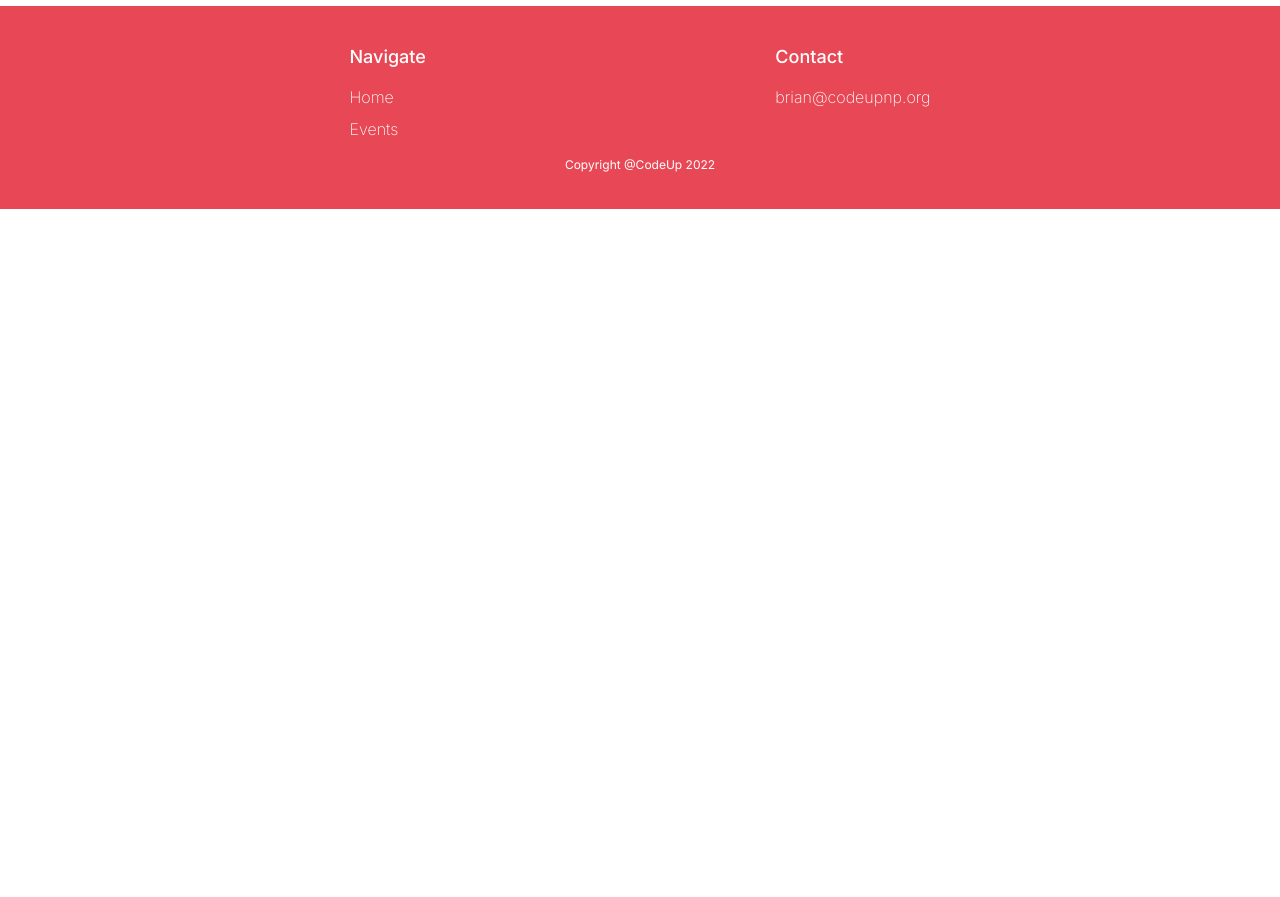
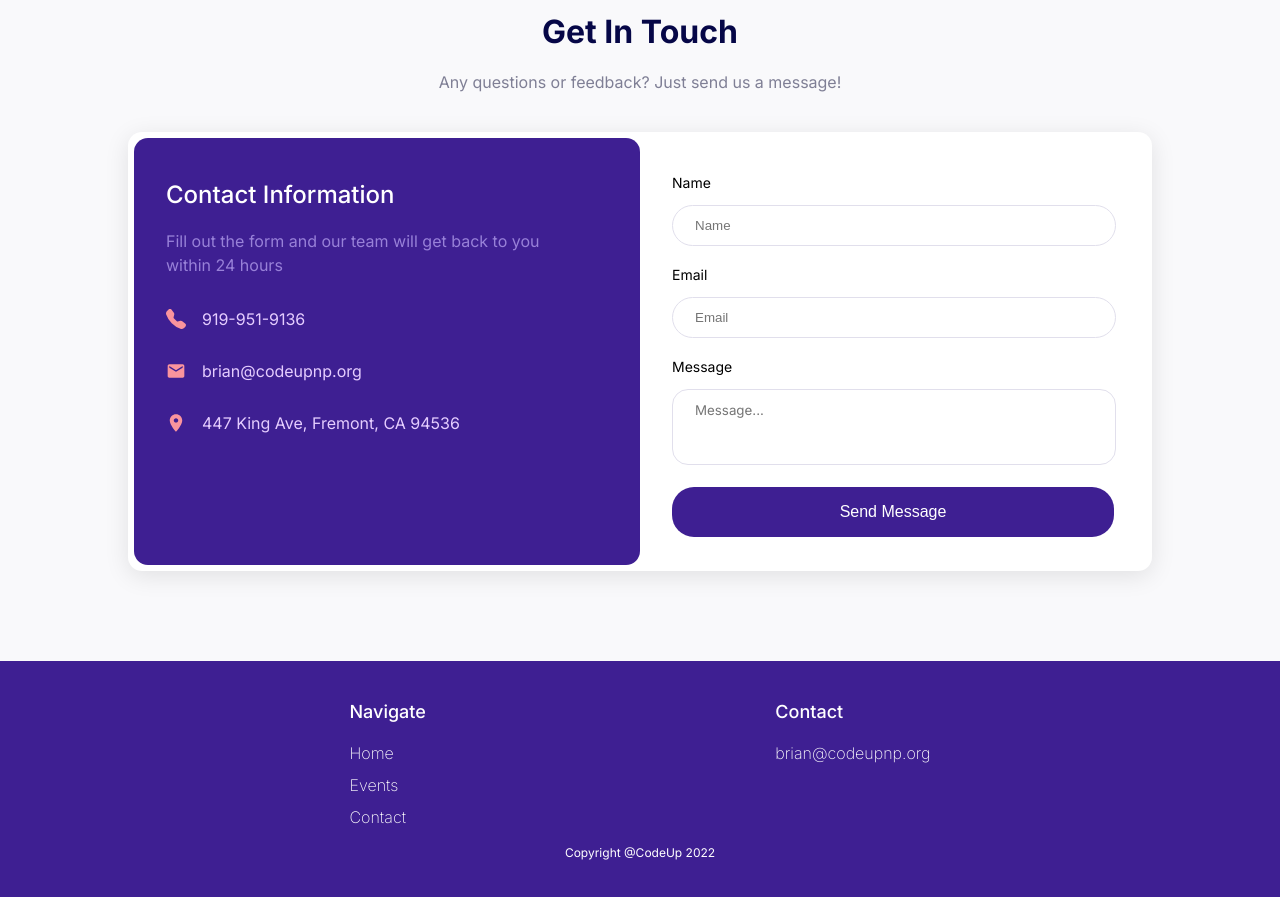
Before and after one commit to RationalChestnut/CodeUp, a React (Create React App) app: page / in a window 1280 px wide. Shown: the part 1240-2137 px from the top of the page. Before the commit the page ends 1449 px from the top, so only its background shows below. Built offline with nearby package versions, Linux system fonts and the light colour scheme.

Commit message:
Added contact form

```diff
--- a/src/App.css
+++ b/src/App.css
@@ -1,6 +1,7 @@
 .main-content {
   width: 100%;
   height: 100%;
+  background-color: #f9f9fb;
 }
 
 .page-padding {
--- a/src/App.js
+++ b/src/App.js
@@ -12,7 +12,7 @@ function App() {
       <div className="page-padding">
         <Home />
         <Events />
-        {/* <Contact /> */}
+        <Contact />
       </div>
       <Footer />
     </div>
--- a/src/components/Footer/Footer.component.js
+++ b/src/components/Footer/Footer.component.js
@@ -12,6 +12,9 @@ export const Footer = () => {
           </a>
           <a href="#events" className={styles.links}>
             Events
+          </a>
+          <a href="#contact" className={styles.links}>
+            Contact
           </a>
         </div>
         <div className={styles.section}>
--- a/src/components/Footer/Footer.module.css
+++ b/src/components/Footer/Footer.module.css
@@ -1,6 +1,6 @@
 .footerContainer {
   width: 100%;
-  background-color: #e84855;
+  background-color: #3e1f92;
   margin-top: 2%;
   padding: 25px 0px;
 }
--- a/src/components/Navbar/Navbar.component.js
+++ b/src/components/Navbar/Navbar.component.js
@@ -22,6 +22,9 @@ const Navbar = () => {
           <a href="#events" className={styles.link}>
             Events
           </a>
+          <a href="#contact" className={styles.link}>
+            Contact
+          </a>
           <button className={styles.button}>Donate</button>
         </div>
       </div>
@@ -33,6 +36,9 @@ const Navbar = () => {
             onClick={() => setShowItems(false)}
           >
             Events
+          </a>
+          <a href="#contact" className={styles.mobileLink}>
+            Contact
           </a>
           <button
             className={styles.mobileButton}
--- a/src/pages/Contact/Contact.module.css
+++ b/src/pages/Contact/Contact.module.css
@@ -1,19 +1,119 @@
-.formSection {
-  display: flex;
-  flex-direction: column;
+.contactPageContainer {
+  margin-top: 100px;
 }
 
-.input {
-  width: 200px;
-  border: none;
-  border-bottom: 1.5px solid #b3b3b3;
+.contactFormContainer {
+  display: flex;
+  background-color: white;
+  box-shadow: 0px 5px 25px 0px rgba(0, 0, 0, 0.1);
+  margin-top: 40px;
+  padding: 6px;
+  border-radius: 14px;
+}
+
+.contactInfo {
+  background-color: #3e1f92;
+  padding: 22px 32px;
+  border-radius: 14px;
+  color: #e5cdff;
+  width: 100%;
+}
+
+.formDescription {
+  color: #9881d8;
+  max-width: 90%;
+  line-height: 24px;
+}
+
+.contactInformationTitle {
+  color: white;
+  font-weight: 500;
+}
+
+.contactTitle {
+  text-align: center;
+  color: #060747;
+}
+.contactSubDescription {
+  text-align: center;
+  color: #7f7f95;
+}
+
+.contactMethod {
+  display: flex;
+  align-items: center;
+}
+
+.icon {
+  font-size: 20px;
+  padding-right: 16px;
+  color: #fa949d;
+}
+
+.formContainer {
+  padding: 22px 32px;
+  width: 100%;
+  height: 100%;
+}
+
+.textInput {
+  width: 90%;
+  padding: 12px 22px;
+  border-radius: 22px;
+  border: 1px solid #e1dfec;
   outline: none;
 }
 
-.label {
-  color: #b3b3b3;
+.formSection {
+  padding-bottom: 6px;
 }
 
-.input:focus {
-  border-bottom: 1.5px solid #e84855;
+.label {
+  font-size: 14px;
 }
+
+.textInput:hover {
+  border-color: #3e1f92;
+  transition: 0.5s;
+}
+
+.textarea {
+  resize: none;
+  font-family: "Inter", sans-serif;
+  height: 50px;
+  border-radius: 16px;
+}
+
+.submitButton {
+  width: 100%;
+  padding: 16px 32px;
+  border-radius: 22px;
+  border: none;
+  color: white;
+  font-size: 16px;
+  background-color: #3e1f92;
+  margin-top: 12px;
+}
+
+.submitButton:hover {
+  background-color: #50359b;
+  cursor: pointer;
+}
+
+@media screen and (max-width: 800px) {
+  .contactFormContainer {
+    flex-direction: column;
+    padding: 12px;
+  }
+  .formContainer {
+    padding: 0px;
+    box-sizing: border-box;
+  }
+  .contactInfo {
+    box-sizing: border-box;
+  }
+  .textInput {
+    width: 100%;
+    box-sizing: border-box;
+  }
+}
--- a/src/pages/Contact/Contact.page.js
+++ b/src/pages/Contact/Contact.page.js
@@ -1,19 +1,83 @@
 import React from "react";
 import styles from "./Contact.module.css";
+import { BsFillTelephoneFill } from "react-icons/bs";
+import { MdEmail } from "react-icons/md";
+import { IoMdPin } from "react-icons/io";
 
 export const Contact = () => {
   return (
-    <div className={styles.formContainer}>
-      <h1>Get In Touch</h1>
-      <div className={styles.formContainer}>
-        <div className={styles.contactInfo}></div>
-        <div className={styles.form}>
-          <div className={styles.formSection}>
-            <label for="name" className={styles.label}>
-              Your name
-            </label>
-            <input type="text" className={styles.input} />
+    <div className={styles.contactPageContainer} id="contact">
+      <h1 className={styles.contactTitle}>Get In Touch</h1>
+      <p className={styles.contactSubDescription}>
+        Any questions or feedback? Just send us a message!
+      </p>
+      <div className={styles.contactFormContainer}>
+        <div className={styles.contactInfo}>
+          <h2 className={styles.contactInformationTitle}>
+            Contact Information
+          </h2>
+          <p className={styles.formDescription}>
+            Fill out the form and our team will get back to you within 24 hours
+          </p>
+          <div className={styles.contactMethod}>
+            <BsFillTelephoneFill className={styles.icon} />
+            <p>919-951-9136</p>
           </div>
+          <div className={styles.contactMethod}>
+            <MdEmail className={styles.icon} />
+            <p>brian@codeupnp.org</p>
+          </div>
+          <div className={styles.contactMethod}>
+            <IoMdPin className={styles.icon} />
+            <p>447 King Ave, Fremont, CA 94536</p>
+          </div>
+        </div>
+        <div className={styles.formContainer}>
+          <form
+            className={styles.form}
+            action="https://getform.io/f/472da4d4-f857-42c5-b1bd-eeb959d7ed81"
+            method="POST"
+          >
+            <div className={styles.formSection}>
+              <p className={styles.label}>Name</p>
+              <input
+                type="text"
+                name="name"
+                className={styles.textInput}
+                placeholder="Name"
+                required
+              />
+            </div>
+            <div className={styles.formSection}>
+              <p className={styles.label}>Email</p>
+              <input
+                type="text"
+                name="email"
+                className={styles.textInput}
+                placeholder="Email"
+                required
+              />
+            </div>
+            <div className={styles.formSection}>
+              <p className={styles.label}>Message</p>
+              <textarea
+                className={`${styles.textInput} ${styles.textarea}`}
+                placeholder="Message..."
+                required
+                name="message"
+              ></textarea>
+            </div>
+            <div className={styles.formSection}>
+              <button
+                type="text"
+                className={styles.submitButton}
+                placeholder="Email"
+                required
+              >
+                Send Message
+              </button>
+            </div>
+          </form>
         </div>
       </div>
     </div>
--- a/src/pages/Events/Events.module.css
+++ b/src/pages/Events/Events.module.css
@@ -1,12 +1,13 @@
 .eventsPageContainer {
-  margin-top: 10%;
+  margin-top: 100px;
 }
 
 .eventContainer {
-  border: 1px solid #dfdfdf;
   border-radius: 15px;
   padding: 22px;
   display: flex;
+  background-color: white;
+  box-shadow: 0px 5px 25px 0px rgba(0, 0, 0, 0.05);
 }
 
 .eventTitle {
--- a/src/pages/Home/Home.module.css
+++ b/src/pages/Home/Home.module.css
@@ -67,6 +67,7 @@
 @media screen and (max-width: 800px) {
   .banner {
     flex-direction: column;
+    margin-top: 25px;
   }
 
   .bannerTextContainer {
@@ -77,7 +78,7 @@
     width: 80%;
   }
   .bannerImageContainer {
-    width: 60%;
+    width: 80%;
     margin: 0 auto;
     margin-top: 32px;
   }
```
Also changed, not shown: src/assets/hook.png, src/assets/logo.png.
